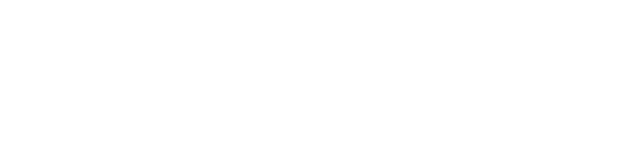
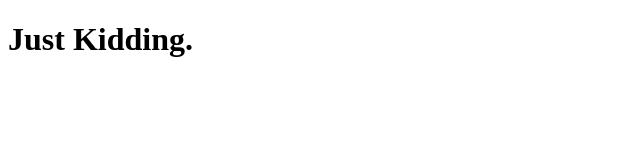
Before and after one commit to aashiraamirkhan/git_project, a plain HTML site: page index.html in a window 1280 px wide. Shown: the whole page, without its empty margins (0-640 px from the left). Drawn offline with Linux system fonts and the light colour scheme.

Commit message:
Second Commit

```diff
--- a/index.html
+++ b/index.html
@@ -5,6 +5,6 @@
 	<title>Git_project</title>
 </head>
 <body>
-
+     <h1>Just Kidding.</h1>
 </body>
 </html>
```
Also changed, not shown: README.md.
